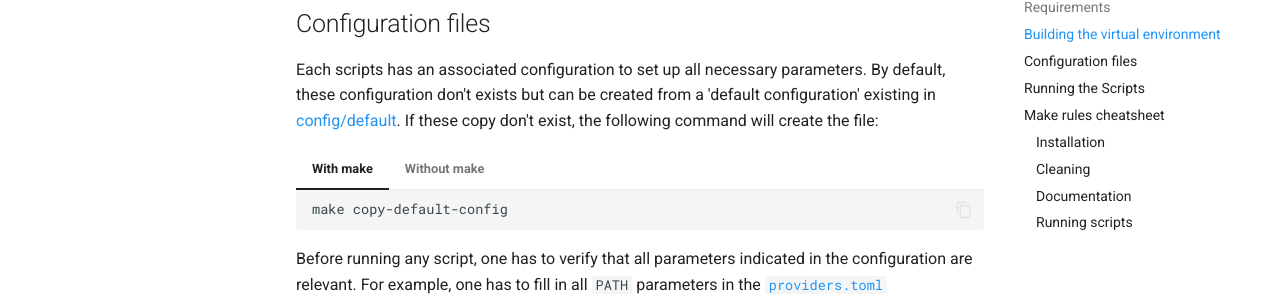
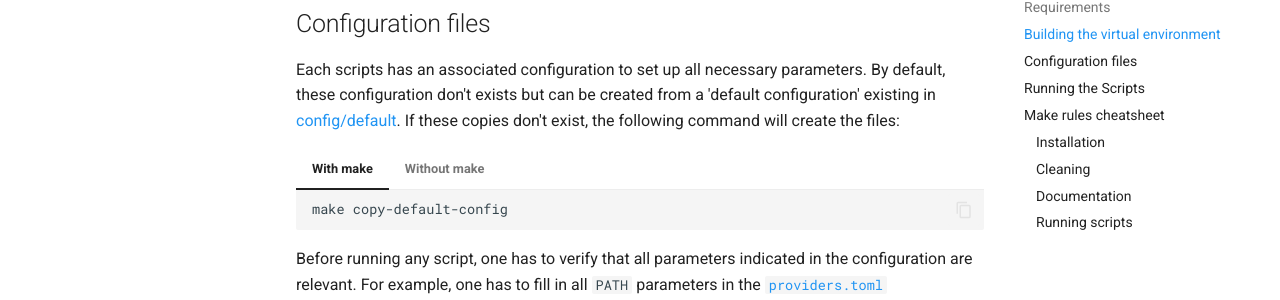
Before and after one commit to grigaut/bgc-data-processing, an MkDocs documentation site: the page built from docs/index.md, in a window 1280 px wide and 900 px high, scrolled down 682 px. Shown: the part 149-449 px from the top of the window. Built offline with MkDocs 1.6.1 and Material for MkDocs 9.7.7, drawn with Linux system fonts in a browser that asks for light colours; comment, search, counter and statistics services are not loaded.

Commit message:
feat: add section reference in index.md

````diff
--- a/docs/index.md
+++ b/docs/index.md
@@ -44,7 +44,7 @@ Having **GNU Make** installed can also simplify the project's setup.
     [More details on the virtual environment](/virtual_env/)
 
 ## Configuration files
-Each scripts has an associated configuration to set up all necessary parameters. By default, these configuration don't exists but can be created from a 'default configuration' existing in [config/default](/config/default/). If these copy don't exist, the following command will create the file:
+Each scripts has an associated configuration to set up all necessary parameters. By default, these configuration don't exists but can be created from a 'default configuration' existing in [config/default](/config/default/). If these copies don't exist, the following command will create the files:
 
 === "With make"
     ``` bash
--- a/mkdocs.yml
+++ b/mkdocs.yml
@@ -66,3 +66,5 @@ markdown_extensions:
   - pymdownx.tabbed:
       alternate_style: true   # Tabs
   - footnotes
+  - toc:
+      permalink: true
````
Also changed, not shown: other parts of docs/index.md (+1 -1 lines).
